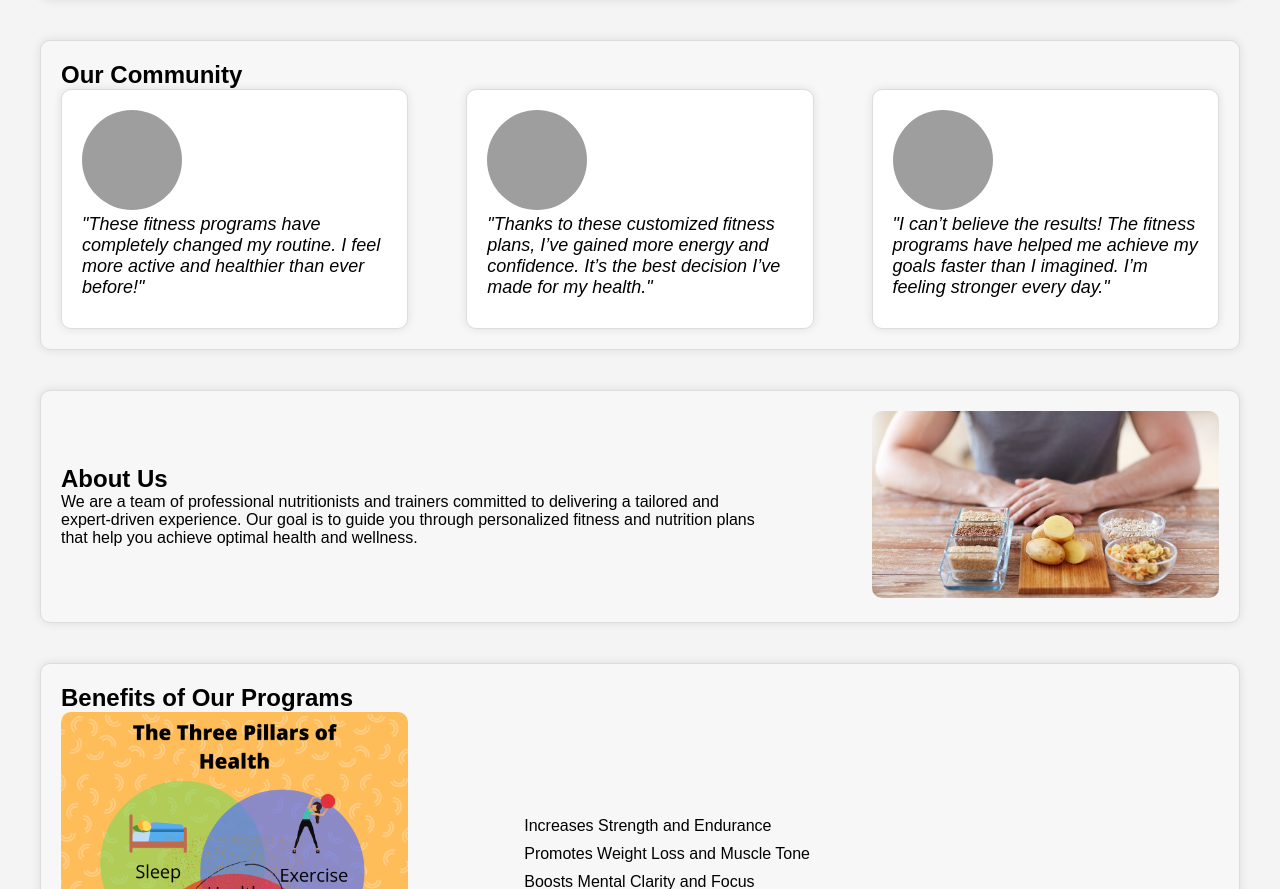
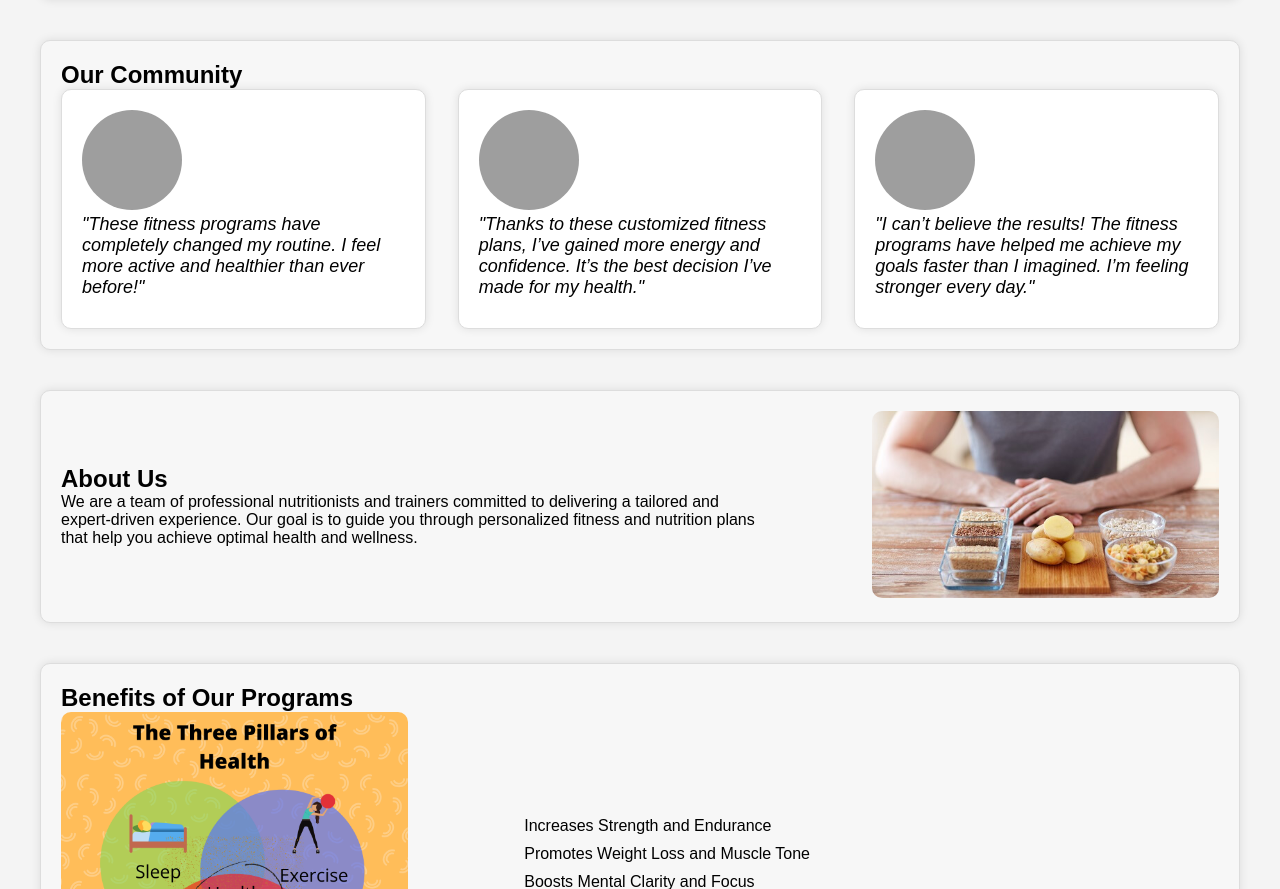
Before and after one commit to moeedxx/ICT-FINAL-PROJECT, a plain HTML site: page index.html in a window 1280 px wide. Shown: the part 2258-3147 px from the top of the page. Drawn offline with Linux system fonts and the light colour scheme; grey boxes are pictures that could not be loaded.

Commit message:
Add files via upload

```diff
--- a/styles.css
+++ b/styles.css
@@ -243,14 +243,13 @@ nav a:hover {
 }
 
 .testimonial-container {
-    display: flex;
-    flex-wrap: wrap;
-    justify-content: space-between;
-    align-items: center;
+    display: grid;
+    grid-template-columns: 1fr 1fr 1fr;
+    gap: 2em;
 }
 
 .testimonial-card {
-    width: 30%;
+    width: 100%;
     padding: 20px;
     background-color: #fff;
     border: 1px solid #ddd;
```
